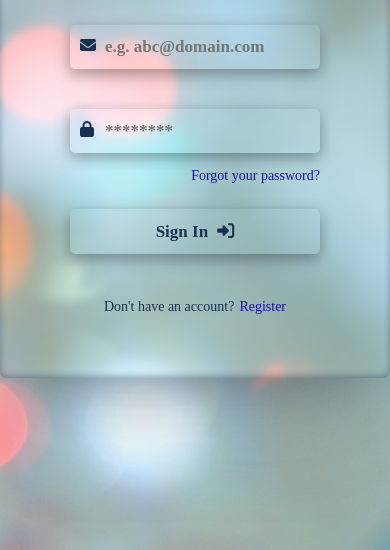
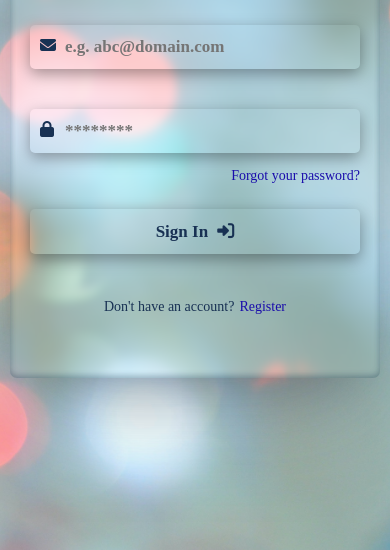
Before and after one commit to thesajidahmad/Project1, a plain HTML site: page index.html in a window 390 px wide. Shown: the part 294-844 px from the top of the page. Drawn offline with Linux system fonts and the light colour scheme.

Commit message:
added media query

```diff
--- a/login.css
+++ b/login.css
@@ -120,3 +120,10 @@ a:hover{
 a:visited{
   color: #681da8;
 }
+
+@media (max-width:480px) {
+  .box{
+    padding: 30px 20px 20px 20px;
+    margin: 10px;
+  }
+}
```
